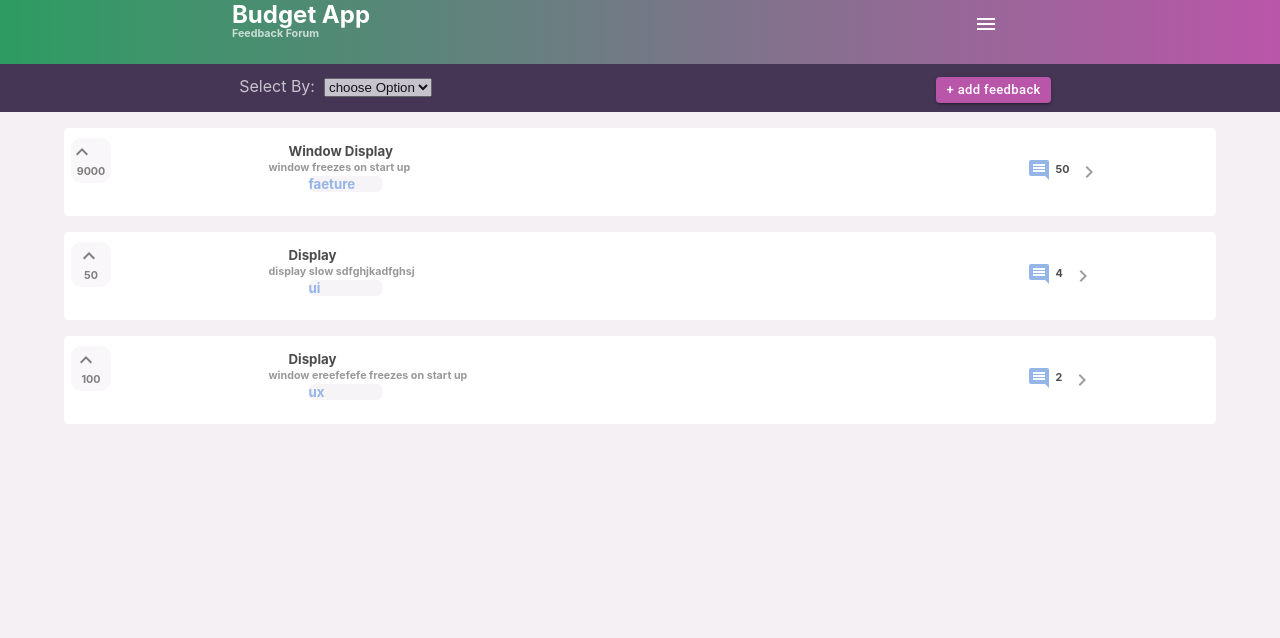
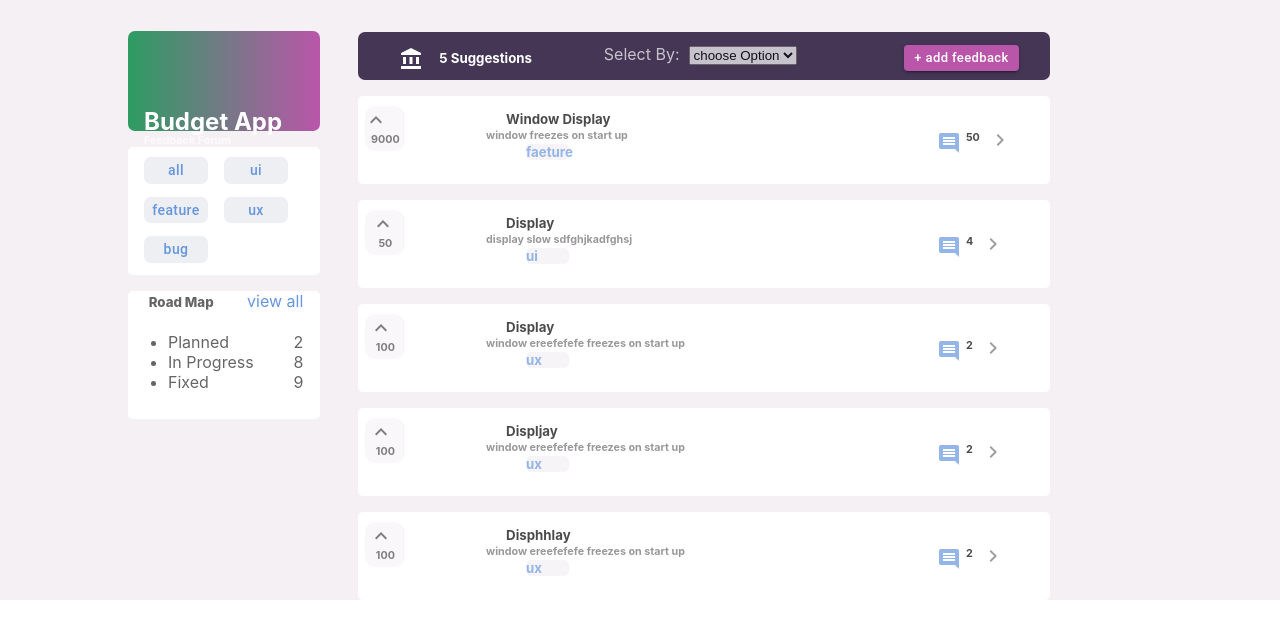
Before and after one commit to francisbalimuttajjo/feedback, a Next.js app: page / in a window 1280 px wide. Shown: the top 638 px of the page. Built offline with nearby package versions, Linux system fonts and the light colour scheme.

Commit message:
fully responsive home page

```diff
--- a/components/MainBar.js
+++ b/components/MainBar.js
@@ -27,13 +27,27 @@ const feedBack = [
     category: "ux",
     upvotes: 100,
   },
+  {
+    comment: 2,
+    feedback: "displjay",
+    description: "window ereefefefe freezes on start up",
+    category: "ux",
+    upvotes: 100,
+  },
+  {
+    comment: 2,
+    feedback: "disphhlay",
+    description: "window ereefefefe freezes on start up",
+    category: "ux",
+    upvotes: 100,
+  },
 ];
 function MainBar() {
   return (
     <div className={styles.container}>
       <div className={styles.heading}>
         <div className={styles.title}>
-          <AccountBalanceIcon sx={{ marginTop: "12px", marginLeft: "10px" }} />
+          <AccountBalanceIcon sx={{ marginTop: "15px", marginLeft: "10px" }} />
           <h5 className={styles.suggestion}>{feedBack.length} Suggestions</h5>
         </div>
         <div>
--- a/components/SideBar.js
+++ b/components/SideBar.js
@@ -3,6 +3,7 @@ import Link from "next/link";
 import { StyledButton } from "./Elements";
 import styles from "../styles/side.module.css";
 import MenuIcon from "@mui/icons-material/Menu";
+//test data
 const categories = ["all", "ui", "feature", "ux", "bug"];
 const planned = ["Planned", "In Progress", "Fixed"];
 const no = [2, 8, 9];
--- a/components/Suggestion.js
+++ b/components/Suggestion.js
@@ -16,16 +16,14 @@ function Suggestion(props) {
       </div>
       <div className={styles.divFeedback}>
         <h5 className={styles.feedBackTitle}>{props.feedback}</h5>
-        <h6 style={{ margin: "-20px", opacity: 0.4 }}>
-         {props.description}
-        </h6>
+        <h6 style={{ margin: "-20px", opacity: 0.4 }}>{props.description}</h6>
 
         <h5 className={styles.category}>{props.category}</h5>
       </div>
       <div className={styles.comment}>
-        <CommentIcon sx={{ color: "#6696de", marginTop: "30px" }} />
+        <CommentIcon sx={{ color: "#6696de", marginTop: "35px" }} />
 
-        <h6>{props.comment}</h6>
+        <h6 >{props.comment}</h6>
         <IconButton>
           <ChevronRightIcon />
         </IconButton>
--- a/styles/Home.module.css
+++ b/styles/Home.module.css
@@ -1,9 +1,17 @@
 .container {
-  /* padding: 4rem 14rem;
-  display: flex; */
   background-color: #f5f0f4;
-  height:100vh;
-  /* margin: auto; */
+}
+@media  (max-width: 1000px) and (min-width: 650px) {
+  .container{
+    width:90%;
+    margin:auto;
+  }
+}
+@media  (min-width: 1000px)  {
+ .container{
+   display: flex;
+
+ }
 }
 /*
 @media  (max-width: 780px)  {
@@ -11,7 +19,7 @@
     padding: 0px;
     /* display: flex;
     background-color: #f5f0f4; */
-    /* margin: 0px;
+/* margin: 0px;
   }
 }
 @media  (max-width: 1000px) and (min-width: 600px) {
--- a/styles/main.module.css
+++ b/styles/main.module.css
@@ -16,7 +16,8 @@
 }
 .suggestion {
   margin-left: 20px;
-  /* margin-top: 15px; */
+   margin-top: -25px;
+   margin-left: 50px;
 }
 .label {
   opacity: 0.7;
@@ -24,3 +25,35 @@
   margin-left: 10px;
   margin-right: 20px;
 }
+
+@media (max-width: 1000px) and (min-width: 650px) {
+    .title {
+        display:block;
+       }
+       .heading {
+        height: 4em;;
+        margin: auto;
+        width: 90%;
+        border-radius: 7px;
+
+      }
+}
+
+
+@media  (min-width: 1000px)  {
+    .container{
+        width:60%;
+        margin-left: 2em;
+    }
+    .title {
+        display:block;
+       }
+    .heading {
+        height: 3em;;
+        margin: auto;
+        margin-top:2em;
+        width: 90%;
+        border-radius: 7px;
+
+      }
+}
--- a/styles/side.module.css
+++ b/styles/side.module.css
@@ -27,16 +27,50 @@
 .div {
   display: none;
 }
-/*
-.menu{
- display:none;
+@media (max-width: 1000px) and (min-width: 650px) {
+  .menu {
+    display: none;
   }
   .div {
+    display: block;
     background-color: white;
     border-radius: 5px;
     height: 8rem;
     margin-top: 1rem;
+    margin-left: 1em;
     width: 13rem;
+  }
+  .mainContainer {
+    display: flex;
+    flex-direction: row;
+    justify-content:center;
+    width: 100%;
+    margin-left: 4em;
+    margin-bottom: 1em;
+  }
+  .container {
+    width: 13em;
+    height: 8rem;
+    margin-left: -100px;
+    color: white;
+    margin-top: 1rem;
+    border-radius: 7px;
+  }
+  .container > div > h2 {
+   margin-top: 2.5em;
+   margin-left:auto;
+
+  }
+  .container > div > h6 {
+    margin-left:auto;
+
+  }
+  .subContainer a {
+    color: #6696de;
+  }
+  .subContainer a:hover {
+    color: blue;
+    text-decoration: underline;
   }
   .subContainer {
     display: flex;
@@ -48,12 +82,64 @@
     margin-top: 3px;
     opacity: 0.6;
   }
-.subContainer a {
-  color: #6696de;
+  .list {
+    display: flex;
+    flex-direction: row;
+    margin-top: -1em;
+    opacity: 0.6;
   }
-.subContainer a:hover {
-  color: blue;
-  text-decoration: underline;
+  .listItem {
+    list-style: none;
+  }
+
+}
+
+
+@media  (min-width: 1000px)  {
+  .menu{
+    display: none;
+  }
+  .div {
+    display: block;
+  }
+  .mainContainer {
+    display: flex;
+    flex-direction: column;
+    justify-content:center;
+    width: 12em;
+    margin-left: 6em;
+    margin-top:-150px;
+
+  }
+  .container {
+    display:flex;
+    flex-direction: column;
+    width: 100%;
+    height: 100px;
+    padding: 1em;
+      background-image: linear-gradient(to right,#2d9c62, #ba56a9);
+    margin-left: 2em;
+    border-radius: 7px;
+
+  }
+  .container > div > h2 {
+    margin-top: 2.5em;
+    margin-left:auto;
+
+   }
+   .container > div > h6 {
+    margin-left:auto;
+
+  }
+  .div {
+    display: block;
+    background-color: white;
+    border-radius: 5px;
+    height: 8rem;
+    margin-top: 1rem;
+    margin-left: 1em;
+    width: 12rem;
+    margin-left: 2em;
   }
   .list {
     display: flex;
@@ -64,61 +150,22 @@
   .listItem {
     list-style: none;
   }
-
-@media (max-width: 780px) {
-  .container {
-    display:flex;
-    flex-direction: column;
-    width: 100%;
-    height: 50px;
-    padding: 1em;
-    background-image: linear-gradient(to right,#2d9c62, #ba56a9);
-    margin-left: 2em;
-    border-radius: 0px;
-
+  .heading {
+    font-weight: 800;
+    margin-left: 4px;
+    margin-top: 3px;
+    opacity: 0.6;
   }
-  .container > h6 {
-     margin-left: -30%;
-    margin-top: -1em;
-    font-size:16px;
-
+  .subContainer a:hover {
+    color: blue;
+    text-decoration: underline;
   }
-  .menu{
-    display:block;
-    margin-top:-70px;
-    margin-left: 90%;
-
-
+  .subContainer {
+    display: flex;
+    justify-content: space-around;
   }
-  .container > h2 {
-    font-size: 16px;
-    margin-top: -8px;
-  }
-  .div {
-    display: none;
-  }
-}
-@media (max-width: 1000px) and (min-width: 780px) {
-  .mainContainer {
-    display: flex;
-    flex-direction: row;
-    justify-content: space-around;
-    width: 100%;
-    margin-left: 4em;
-    margin-bottom: 1em;
-  }
-  .container {
-    margin-top: 1rem;
-  }
-  .container > h2 {
-    font-size: 17px;
-    margin-left: 25px;
+  .subContainer a {
+    color: #6696de;
   }
 
  }
-@media (max-width: 800px) and (min-width: 780px) {
-  .container > h2 {
-    margin-left: 5px;
-  }
-
-} */
--- a/styles/suggestion.module.css
+++ b/styles/suggestion.module.css
@@ -1,10 +1,10 @@
 .container {
   background-color: white;
   height: 5.5em;
-  width:90%;
+  width: 90%;
   color: black;
   margin-top: 1em;
-  margin-left:5%;
+  margin-left: 5%;
   border-radius: 5px;
   padding: 0 5px;
   display: flex;
@@ -56,3 +56,21 @@
   margin-top: 35px;
   margin-left: 5px;
 }
+@media (max-width: 1000px) and (min-width: 650px) {
+  .container {
+    width: 80%;
+    margin-left: 70px;
+    height: 7em;
+  }
+  .likes {
+    margin: 10px;
+    margin-top: 30px;
+  }
+  .feedBackTitle {
+    font-size: 20px;
+  }
+  .comment {
+    margin-top: 25px;
+  }
+
+}
```
Lines whose indentation alone changed are shown as unchanged.
